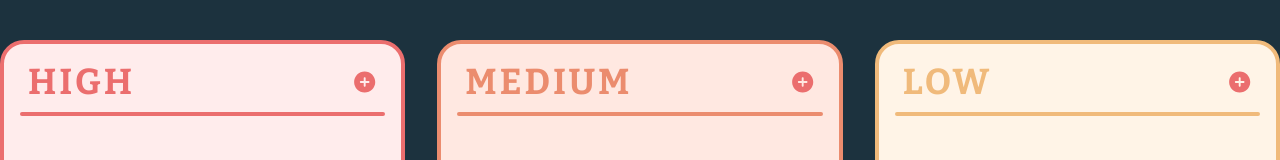
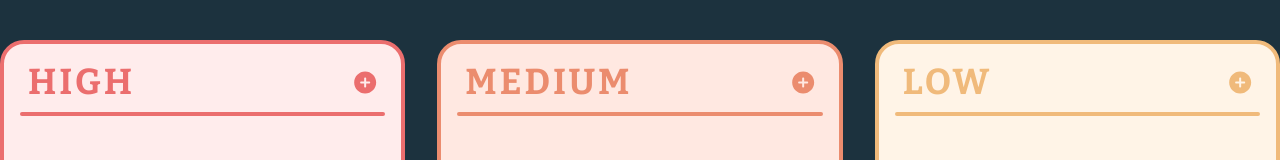
Before and after one commit to neilkurien/to-do-list, a React (Create React App) app: page / in a window 1280 px wide. Shown: the part 254-414 px from the top of the page. Built offline with nearby package versions, Linux system fonts and the light colour scheme.

Commit message:
added priority-board styling and svg color logic

```diff
--- a/src/components/PriorityBoard.js
+++ b/src/components/PriorityBoard.js
@@ -9,7 +9,18 @@ const PriorityBoard = ({ priority }) => {
 				<div className="title">
 					<h2>{priority}</h2>
 
-					<img src={plusIcon} alt="" />
+					<svg
+						width="24"
+						height="24"
+						viewBox="0 0 24 24"
+						xmlns="http://www.w3.org/2000/svg"
+					>
+						<path
+							fill-rule="evenodd"
+							clip-rule="evenodd"
+							d="M12.168 1.5C6.09297 1.5 1.16797 6.425 1.16797 12.5C1.16797 18.575 6.09297 23.5 12.168 23.5C18.243 23.5 23.168 18.575 23.168 12.5C23.168 6.425 18.243 1.5 12.168 1.5ZM13.168 16.5C13.168 16.7652 13.0626 17.0196 12.8751 17.2071C12.6875 17.3946 12.4332 17.5 12.168 17.5C11.9028 17.5 11.6484 17.3946 11.4609 17.2071C11.2733 17.0196 11.168 16.7652 11.168 16.5V13.5H8.16797C7.90275 13.5 7.6484 13.3946 7.46086 13.2071C7.27333 13.0196 7.16797 12.7652 7.16797 12.5C7.16797 12.2348 7.27333 11.9804 7.46086 11.7929C7.6484 11.6054 7.90275 11.5 8.16797 11.5H11.168V8.5C11.168 8.23478 11.2733 7.98043 11.4609 7.79289C11.6484 7.60536 11.9028 7.5 12.168 7.5C12.4332 7.5 12.6875 7.60536 12.8751 7.79289C13.0626 7.98043 13.168 8.23478 13.168 8.5V11.5H16.168C16.4332 11.5 16.6875 11.6054 16.8751 11.7929C17.0626 11.9804 17.168 12.2348 17.168 12.5C17.168 12.7652 17.0626 13.0196 16.8751 13.2071C16.6875 13.3946 16.4332 13.5 16.168 13.5H13.168V16.5Z"
+						/>
+					</svg>
 				</div>
 				<div className="separator"></div>
 			</div>
--- a/src/styles/_priority-board.scss
+++ b/src/styles/_priority-board.scss
@@ -29,9 +29,12 @@
 		letter-spacing: 0.08em;
 		text-transform: uppercase;
 	}
-	img {
-		width: 24px;
-		height: 24px;
+	svg {
+		cursor: pointer;
+		fill: white;
+		&::hover {
+			fill: #ce5959;
+		}
 	}
 }
 
@@ -44,6 +47,12 @@
 	h2 {
 		color: #eb6e6e;
 	}
+	svg {
+		fill: #eb6e6e;
+		&:hover {
+			fill: #ce5959;
+		}
+	}
 }
 
 .Medium {
@@ -55,8 +64,11 @@
 	h2 {
 		color: #eb8c6e;
 	}
-	img {
-		color: #eb8c6e;
+	svg {
+		fill: #eb8c6e;
+		&:hover {
+			fill: #e37957;
+		}
 	}
 }
 
@@ -69,4 +81,10 @@
 	h2 {
 		color: #f0ba7b;
 	}
+	svg {
+		fill: #f0ba7b;
+		&:hover {
+			fill: #f6aa51;
+		}
+	}
 }
--- a/src/styles/app.scss
+++ b/src/styles/app.scss
@@ -12,7 +12,7 @@ body {
 }
 
 h1 {
-	font-family: Bitter;
+	font-family: "Bitter", serif;
 	font-size: 52px;
 	font-weight: bold;
 	line-height: 62px;
@@ -20,13 +20,11 @@ h1 {
 }
 
 h4 {
-	font-family: Bitter;
+	font-family: "Bitter", serif;
 	font-size: 24px;
 	font-style: italic;
 	font-weight: 500;
 	line-height: 34px;
-	letter-spacing: 0em;
-	text-align: left;
 }
 
 .board-container {
```
Also changed, not shown: src/img/plus.svg.
